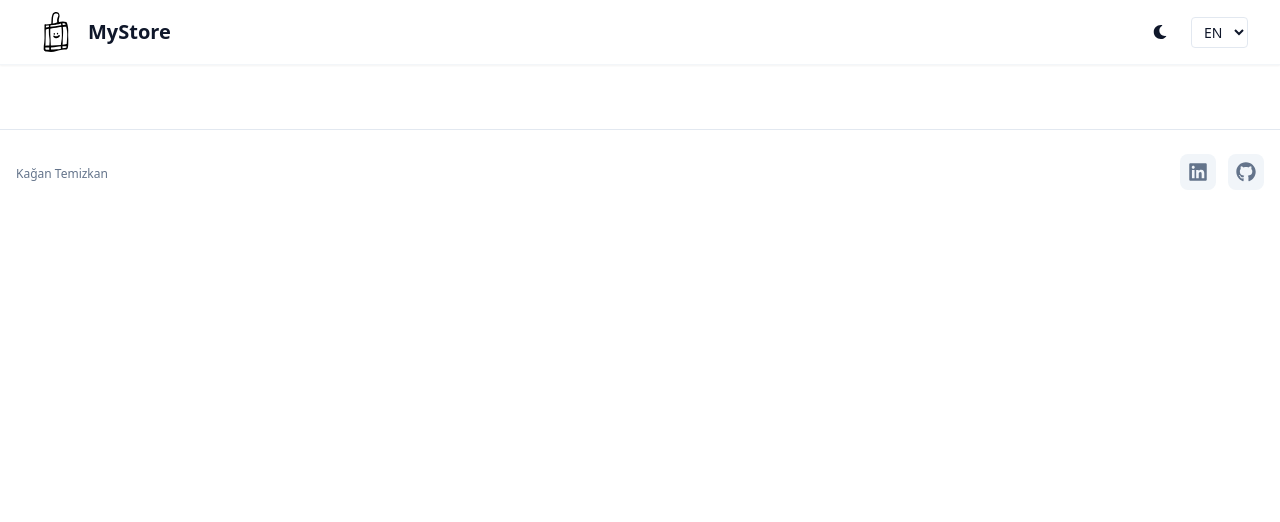
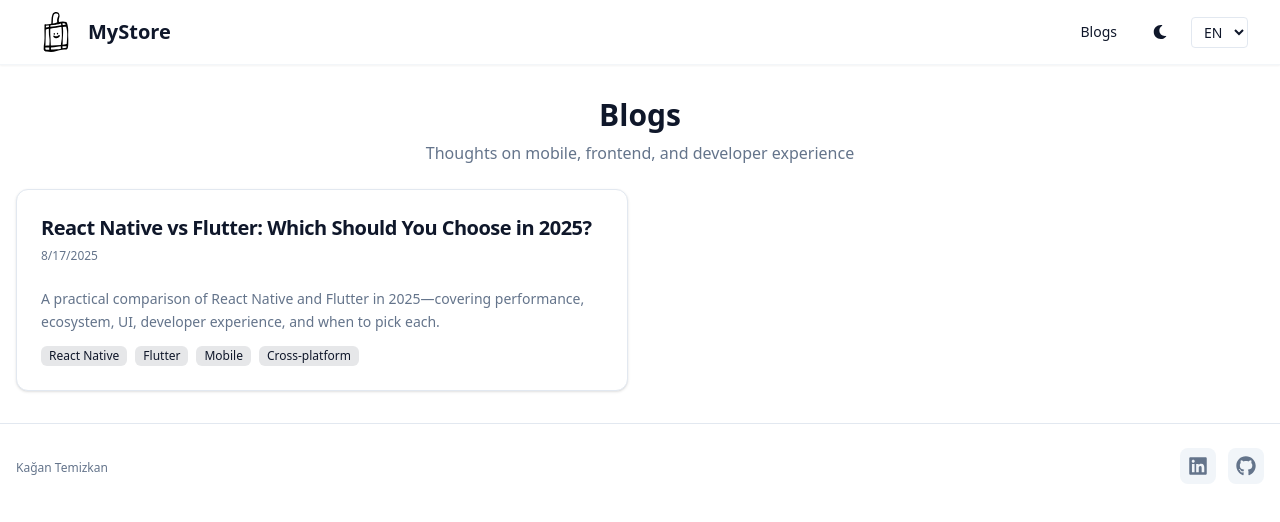
Before and after one commit to kagantemizkan/MyStore, a React (Vite) app: page /blogs in a window 1280 px wide. Shown: the top 522 px of the page. Built offline with nearby package versions, Linux system fonts and the light colour scheme.

Commit message:
Add blogs feature with routing, blog list, and blog details page
Co-authored-by: kaganntemizkan <kaganntemizkan@gmail.com>

```diff
--- a/src/App.tsx
+++ b/src/App.tsx
@@ -6,6 +6,8 @@ import { BrowserRouter, Routes, Route } from "react-router-dom";
 import { useEffect } from "react";
 import { setupThemeListener } from "@/lib/utils";
 import Attribution from "./pages/Attribution";
+import Blogs from "@/pages/Blogs";
+import BlogDetails from "@/pages/BlogDetails";
 
 function App() {
 	// Set up favicon switching based on browser theme
@@ -23,6 +25,8 @@ function App() {
 					<Route path="/" element={<Landing />} />
 					<Route path="/apps" element={<Home />} />
 					<Route path="/app/:id" element={<AppDetails />} />
+					<Route path="/blogs" element={<Blogs />} />
+					<Route path="/blog/:id" element={<BlogDetails />} />
 					<Route path="/attribution" element={<Attribution />} />
 				</Routes>
 			</Layout>
--- a/src/components/Header.tsx
+++ b/src/components/Header.tsx
@@ -40,6 +40,9 @@ export function Header() {
 
 					{/* Desktop Navigation */}
 					<nav className="hidden md:flex items-center space-x-4">
+						<Button variant="ghost" size="sm" asChild>
+							<Link to="/blogs">Blogs</Link>
+						</Button>
 						{/* Theme Toggle */}
 						<Button
 							variant="ghost"
@@ -84,6 +87,16 @@ export function Header() {
 					}`}
 				>
 					<div className="pt-4 border-t border-border/40 space-y-4">
+						{/* Mobile Blogs Link */}
+						<Button
+							variant="ghost"
+							size="sm"
+							className="w-full flex justify-center p-2 hover:bg-accent/50 transition-colors duration-200"
+							asChild
+						>
+							<Link to="/blogs" onClick={() => setIsMobileMenuOpen(false)}>Blogs</Link>
+						</Button>
+
 						{/* Mobile Theme Toggle */}
 						<Button
 							variant="ghost"
--- /dev/null
+++ b/src/data/blogs.ts
@@ -0,0 +1,66 @@
+export type BlogPost = {
+	id: string; // slug/id for routing
+	title: string;
+	date: string; // ISO date string
+	summary: string;
+	content: string; // HTML content
+	tags?: string[];
+};
+
+export const blogs: BlogPost[] = [
+	{
+		id: "react-native-vs-flutter",
+		title: "React Native vs Flutter: Which Should You Choose in 2025?",
+		date: "2025-08-17",
+		summary:
+			"A practical comparison of React Native and Flutter in 2025—covering performance, ecosystem, UI, developer experience, and when to pick each.",
+		content: `
+			<h2 class="text-2xl font-semibold mb-3">Overview</h2>
+			<p class="leading-relaxed mb-4">React Native and Flutter remain the two most popular cross‑platform frameworks for building high‑quality mobile apps. Both can deliver near‑native experiences, but they differ in language, rendering, ecosystem, and tooling approach.</p>
+
+			<h2 class="text-2xl font-semibold mb-3">Ecosystem & Talent</h2>
+			<ul class="list-disc pl-5 space-y-2 mb-4">
+				<li><strong>React Native</strong>: Built on React and JavaScript/TypeScript—huge talent pool, rich third‑party libraries, easy onboarding for web teams.</li>
+				<li><strong>Flutter</strong>: Uses Dart and ships with a rich widget ecosystem maintained by Google; great docs and cohesive tooling.</li>
+			</ul>
+
+			<h2 class="text-2xl font-semibold mb-3">Performance</h2>
+			<p class="leading-relaxed mb-4">Flutter renders with Skia and controls every pixel, offering very consistent performance and visuals across platforms. React Native uses a bridge (with the new architecture bringing <em>JSI/Fabric/TurboModules</em>) which narrows gaps significantly for many apps. For most business apps, both are fast enough; for graphics‑heavy UIs, Flutter often has the edge out of the box.</p>
+
+			<h2 class="text-2xl font-semibold mb-3">UI & Consistency</h2>
+			<ul class="list-disc pl-5 space-y-2 mb-4">
+				<li><strong>Flutter</strong>: Pixel‑perfect, consistent look across devices with Material/Cupertino widgets.</li>
+				<li><strong>React Native</strong>: Uses native components; apps feel at home on each platform, but styling consistency may need more effort.</li>
+			</ul>
+
+			<h2 class="text-2xl font-semibold mb-3">Developer Experience</h2>
+			<ul class="list-disc pl-5 space-y-2 mb-4">
+				<li><strong>React Native</strong>: Familiar React patterns, TS support, massive community, and easy web knowledge transfer.</li>
+				<li><strong>Flutter</strong>: Excellent tooling (hot reload, DevTools), cohesive SDK, and fewer dependency mismatches.</li>
+			</ul>
+
+			<h2 class="text-2xl font-semibold mb-3">Code Sharing Beyond Mobile</h2>
+			<p class="leading-relaxed mb-4">React Native pairs naturally with React for web (via React, React Native Web) and Node tooling. Flutter supports web and desktop targets via the same codebase, often with good results, especially for internal tools.</p>
+
+			<h2 class="text-2xl font-semibold mb-3">Access to Native APIs</h2>
+			<p class="leading-relaxed mb-4">Both have strong plugin ecosystems and allow writing your own native modules when needed. Flutter’s plugin model is cohesive; React Native benefits from the massive JS ecosystem and platform‑specific community modules.</p>
+
+			<h2 class="text-2xl font-semibold mb-3">App Size</h2>
+			<p class="leading-relaxed mb-4">Flutter apps may start a bit larger due to bundling the engine; React Native can be smaller initially but size depends on libraries and features. Differences are rarely a blocker for modern app stores.</p>
+
+			<h2 class="text-2xl font-semibold mb-3">When to Choose Which</h2>
+			<ul class="list-disc pl-5 space-y-2 mb-4">
+				<li><strong>Choose React Native</strong> if you have React/JS expertise, want closer native look‑and‑feel, or plan to share logic with a React web app.</li>
+				<li><strong>Choose Flutter</strong> if you want a unified, highly consistent UI across platforms, value first‑class tooling, or build graphics‑heavy interfaces.</li>
+			</ul>
+
+			<h2 class="text-2xl font-semibold mb-3">Conclusion</h2>
+			<p class="leading-relaxed">Both frameworks are production‑proven in 2025. Your team’s skills and product needs should guide the choice: React Native for React‑aligned teams and native‑feel UIs; Flutter for cohesive, performant, and visually consistent apps across platforms.</p>
+		`,
+		tags: ["React Native", "Flutter", "Mobile", "Cross‑platform"],
+	},
+];
+
+export function getBlogById(id: string) {
+	return blogs.find((b) => b.id === id);
+}
--- /dev/null
+++ b/src/pages/BlogDetails.tsx
@@ -0,0 +1,43 @@
+import { useParams, Link as RouterLink } from "react-router-dom";
+import { Card, CardContent, CardHeader, CardTitle } from "@/components/ui/card";
+import { Button } from "@/components/ui/button";
+import { getBlogById } from "@/data/blogs";
+import { FiArrowLeft } from "react-icons/fi";
+
+export default function BlogDetails() {
+	const { id } = useParams();
+	const post = id ? getBlogById(id) : undefined;
+
+	if (!post) {
+		return (
+			<div className="space-y-4">
+				<Button variant="ghost" size="sm" asChild>
+					<RouterLink to="/blogs" className="inline-flex items-center gap-2">
+						<FiArrowLeft /> Back to Blogs
+					</RouterLink>
+				</Button>
+				<p className="text-muted-foreground">Post not found.</p>
+			</div>
+		);
+	}
+
+	return (
+		<div className="space-y-4">
+			<Button variant="ghost" size="sm" asChild>
+				<RouterLink to="/blogs" className="inline-flex items-center gap-2">
+					<FiArrowLeft /> Back to Blogs
+				</RouterLink>
+			</Button>
+
+			<Card>
+				<CardHeader>
+					<CardTitle className="text-2xl">{post.title}</CardTitle>
+					<div className="text-xs text-muted-foreground">{new Date(post.date).toLocaleDateString()}</div>
+				</CardHeader>
+				<CardContent>
+					<div className="leading-relaxed" dangerouslySetInnerHTML={{ __html: post.content }} />
+				</CardContent>
+			</Card>
+		</div>
+	);
+}
--- /dev/null
+++ b/src/pages/Blogs.tsx
@@ -0,0 +1,44 @@
+import { Link } from "react-router-dom";
+import { Card, CardContent, CardHeader, CardTitle } from "@/components/ui/card";
+import { blogs } from "@/data/blogs";
+
+export default function Blogs() {
+	const sorted = [...blogs].sort((a, b) => new Date(b.date).getTime() - new Date(a.date).getTime());
+
+	return (
+		<div className="space-y-6">
+			<div className="text-center">
+				<h1 className="text-3xl font-bold mb-2">Blogs</h1>
+				<p className="text-muted-foreground">Thoughts on mobile, frontend, and developer experience</p>
+			</div>
+			<div className="grid gap-4 sm:gap-6 grid-cols-1 md:grid-cols-2">
+				{sorted.map((post) => (
+					<Link
+						key={post.id}
+						to={`/blog/${post.id}`}
+						className="group focus-visible:outline-none focus-visible:ring-2 focus-visible:ring-ring rounded-xl"
+					>
+						<Card className="h-full transition-all duration-200 group-hover:shadow-lg group-hover:-translate-y-0.5">
+							<CardHeader>
+								<CardTitle className="text-xl group-hover:text-primary transition-colors">{post.title}</CardTitle>
+								<div className="text-xs text-muted-foreground">{new Date(post.date).toLocaleDateString()}</div>
+							</CardHeader>
+							<CardContent>
+								<p className="leading-relaxed text-sm text-muted-foreground">{post.summary}</p>
+								{post.tags && (
+									<div className="mt-3 flex gap-2 flex-wrap">
+										{post.tags.map((tag) => (
+											<span key={tag} className="px-2 py-0.5 text-xs bg-primary/10 text-primary rounded-md font-medium">
+												{tag}
+											</span>
+										))}
+									</div>
+								)}
+							</CardContent>
+						</Card>
+					</Link>
+				))}
+			</div>
+		</div>
+	);
+}
```
Lines whose indentation alone changed are shown as unchanged.
